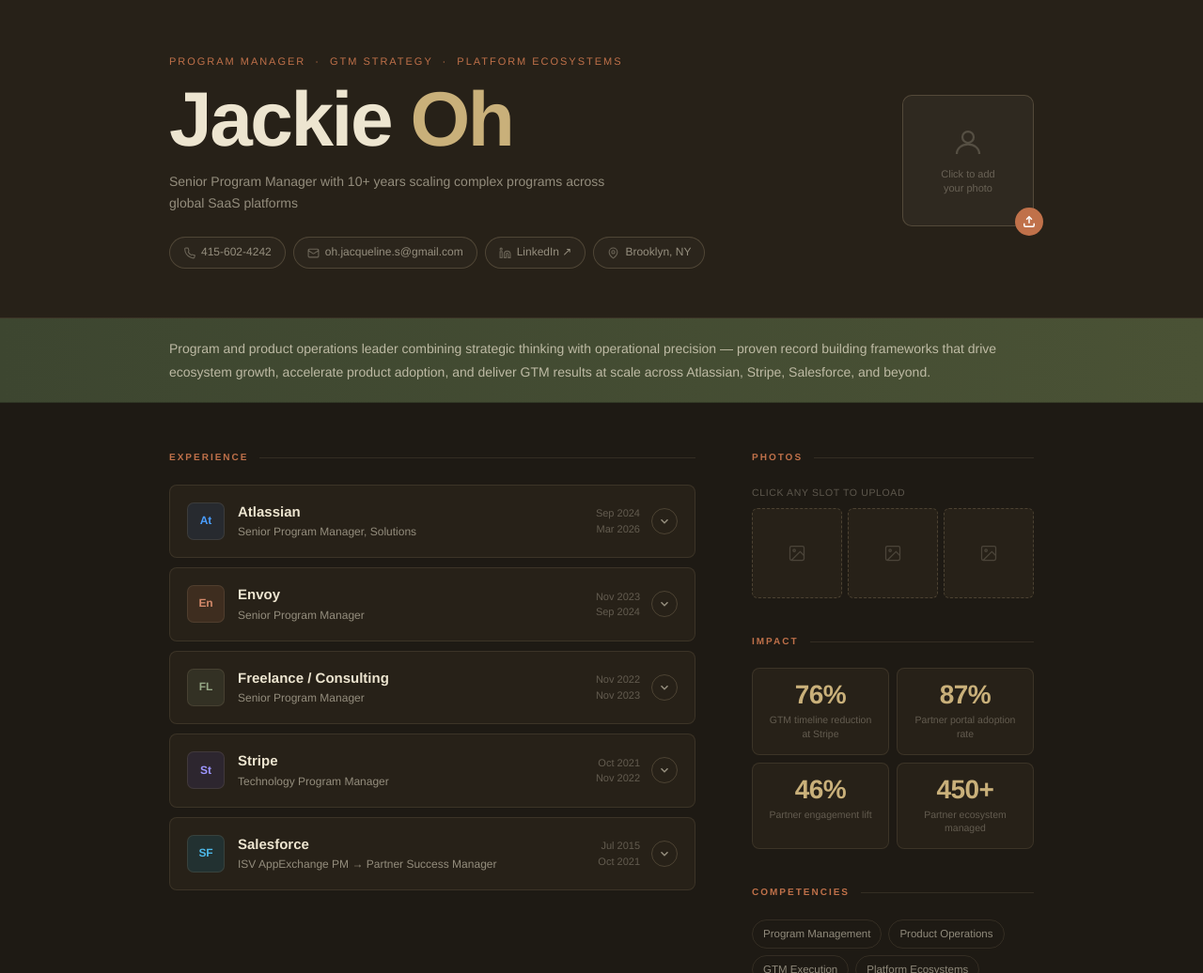
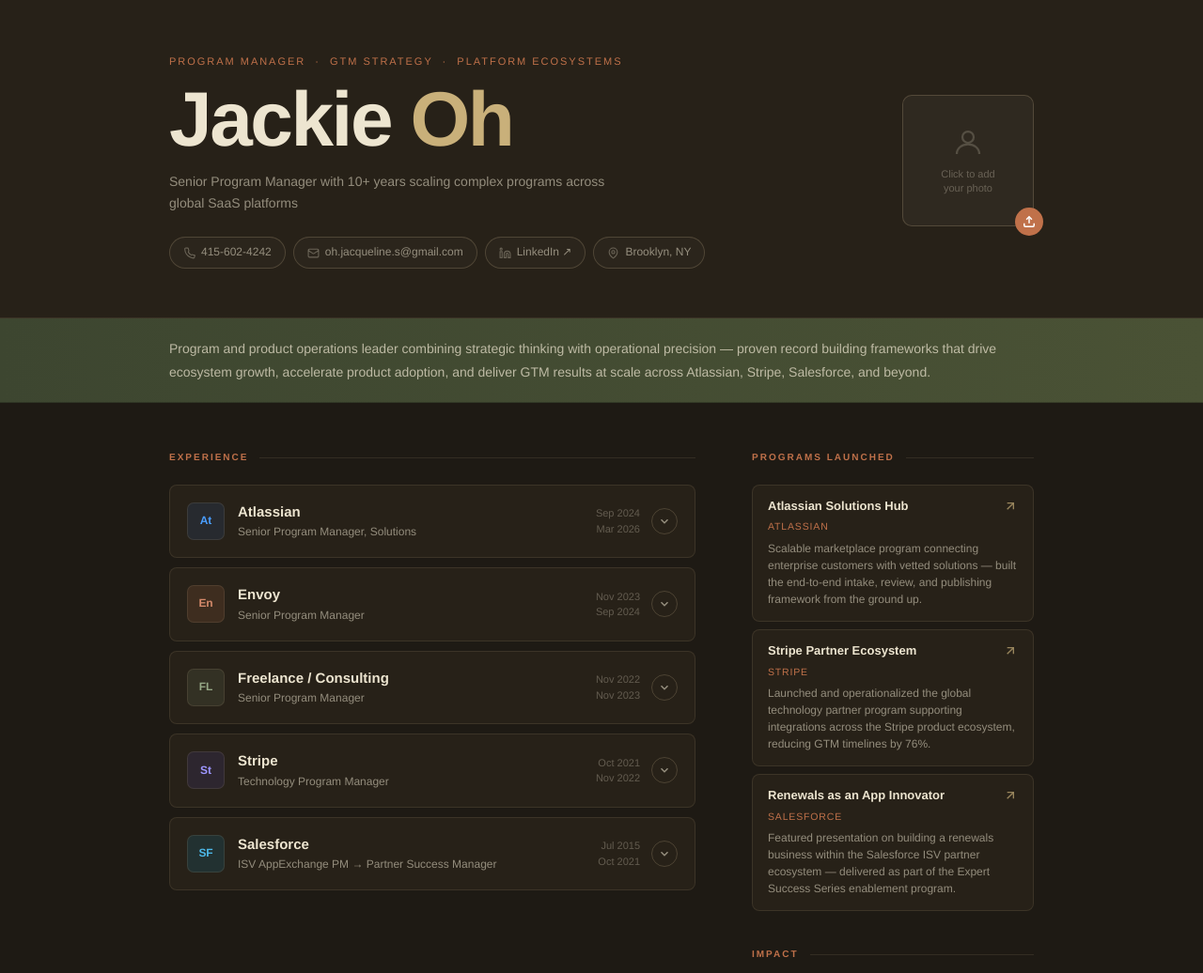
Before and after one commit to oh-jackie/jackie-oh-resume, a plain HTML site: page index.html in a window 1280 px wide. Shown: the top 1036 px of the page at 94% size. Drawn offline with Linux system fonts and the light colour scheme.

Commit message:
Update index.html

```diff
--- a/index.html
+++ b/index.html
@@ -362,47 +362,64 @@
   /* ── SIDEBAR ── */
   .sidebar-section { margin-bottom: 38px; }
 
-  /* ── PHOTO GALLERY ── */
-  .gallery-note {
-    font-size: 10.5px;
-    color: var(--hint);
-    letter-spacing: 0.06em;
-    text-transform: uppercase;
+  /* ── PROGRAM LINKS ── */
+  .program-card {
+    display: block;
+    background: var(--surface);
+    border: 1px solid var(--border);
+    border-radius: 8px;
+    padding: 14px 16px;
     margin-bottom: 8px;
+    transition: border-color 0.2s, background 0.2s;
+    text-decoration: none;
   }
 
-  .gallery-grid {
-    display: grid;
-    grid-template-columns: repeat(3, 1fr);
-    gap: 6px;
+  .program-card:hover {
+    border-color: var(--sand);
+    background: var(--surface2);
+    color: inherit;
   }
 
-  .gallery-slot {
-    aspect-ratio: 1;
-    border-radius: 6px;
-    border: 1px dashed var(--border2);
-    background: var(--surface);
+  .program-card-top {
     display: flex;
     align-items: center;
-    justify-content: center;
-    cursor: pointer;
-    transition: border-color 0.2s, background 0.2s;
-    overflow: hidden;
-    position: relative;
+    justify-content: space-between;
+    gap: 8px;
+    margin-bottom: 5px;
   }
 
-  .gallery-slot:hover { border-color: var(--sand); background: var(--surface2); }
-  .gallery-slot svg { width: 20px; height: 20px; opacity: 0.18; }
-
-  .gallery-slot img {
-    position: absolute;
-    inset: 0;
-    width: 100%;
-    height: 100%;
-    object-fit: cover;
+  .program-name {
+    font-size: 13px;
+    font-weight: 600;
+    color: var(--cream);
+    line-height: 1.3;
   }
 
-  #gallery-input { display: none; }
+  .program-arrow {
+    flex-shrink: 0;
+    width: 16px;
+    height: 16px;
+    color: var(--sand);
+    opacity: 0.7;
+    transition: opacity 0.2s, transform 0.2s;
+  }
+
+  .program-card:hover .program-arrow { opacity: 1; transform: translate(2px, -2px); }
+
+  .program-co {
+    font-size: 10.5px;
+    font-weight: 500;
+    letter-spacing: 0.08em;
+    text-transform: uppercase;
+    color: var(--terracotta);
+    margin-bottom: 5px;
+  }
+
+  .program-desc {
+    font-size: 12px;
+    color: var(--muted);
+    line-height: 1.5;
+  }
 
   /* ── METRICS ── */
   .metrics-grid {
@@ -678,14 +695,34 @@
   <aside>
 
     <div class="sidebar-section">
-      <h2 class="section-label">Photos</h2>
-      <p class="gallery-note">Click any slot to upload</p>
-      <div class="gallery-grid" id="gallery">
-        <div class="gallery-slot" onclick="openGallery(0)"><svg viewBox="0 0 24 24" fill="none" stroke="currentColor" stroke-width="1.5"><rect x="3" y="3" width="18" height="18" rx="2"/><circle cx="8.5" cy="8.5" r="1.5"/><path d="m21 15-5-5L5 21"/></svg></div>
-        <div class="gallery-slot" onclick="openGallery(1)"><svg viewBox="0 0 24 24" fill="none" stroke="currentColor" stroke-width="1.5"><rect x="3" y="3" width="18" height="18" rx="2"/><circle cx="8.5" cy="8.5" r="1.5"/><path d="m21 15-5-5L5 21"/></svg></div>
-        <div class="gallery-slot" onclick="openGallery(2)"><svg viewBox="0 0 24 24" fill="none" stroke="currentColor" stroke-width="1.5"><rect x="3" y="3" width="18" height="18" rx="2"/><circle cx="8.5" cy="8.5" r="1.5"/><path d="m21 15-5-5L5 21"/></svg></div>
-      </div>
-      <input type="file" id="gallery-input" accept="image/*">
+      <h2 class="section-label">Programs Launched</h2>
+
+      <a class="program-card" href="https://marketplace.atlassian.com/collections/solutions-hub" target="_blank">
+        <div class="program-card-top">
+          <span class="program-name">Atlassian Solutions Hub</span>
+          <svg class="program-arrow" viewBox="0 0 24 24" fill="none" stroke="currentColor" stroke-width="2"><path d="M7 17L17 7M7 7h10v10"/></svg>
+        </div>
+        <div class="program-co">Atlassian</div>
+        <div class="program-desc">Scalable marketplace program connecting enterprise customers with vetted solutions — built the end-to-end intake, review, and publishing framework from the ground up.</div>
+      </a>
+
+      <a class="program-card" href="https://stripe.com/newsroom/news/the-stripe-partner-ecosystem" target="_blank">
+        <div class="program-card-top">
+          <span class="program-name">Stripe Partner Ecosystem</span>
+          <svg class="program-arrow" viewBox="0 0 24 24" fill="none" stroke="currentColor" stroke-width="2"><path d="M7 17L17 7M7 7h10v10"/></svg>
+        </div>
+        <div class="program-co">Stripe</div>
+        <div class="program-desc">Launched and operationalized the global technology partner program supporting integrations across the Stripe product ecosystem, reducing GTM timelines by 76%.</div>
+      </a>
+
+      <a class="program-card" href="https://www.slideshare.net/slideshow/your-renewals-businesses-as-an-app-innovator-december-13-2016/70379570" target="_blank">
+        <div class="program-card-top">
+          <span class="program-name">Renewals as an App Innovator</span>
+          <svg class="program-arrow" viewBox="0 0 24 24" fill="none" stroke="currentColor" stroke-width="2"><path d="M7 17L17 7M7 7h10v10"/></svg>
+        </div>
+        <div class="program-co">Salesforce</div>
+        <div class="program-desc">Featured presentation on building a renewals business within the Salesforce ISV partner ecosystem — delivered as part of the Expert Success Series enablement program.</div>
+      </a>
     </div>
 
     <div class="sidebar-section">
@@ -764,24 +801,7 @@
     reader.readAsDataURL(file);
   });
 
-  let currentSlot = 0;
-  function openGallery(idx) { currentSlot = idx; document.getElementById('gallery-input').click(); }
 
-  document.getElementById('gallery-input').addEventListener('change', function(e) {
-    const file = e.target.files[0];
-    if (!file) return;
-    const reader = new FileReader();
-    reader.onload = ev => {
-      const slot = document.querySelectorAll('.gallery-slot')[currentSlot];
-      const svg = slot.querySelector('svg');
-      if (svg) svg.style.display = 'none';
-      let img = slot.querySelector('img');
-      if (!img) { img = document.createElement('img'); slot.appendChild(img); }
-      img.src = ev.target.result;
-    };
-    reader.readAsDataURL(file);
-    this.value = '';
-  });
 </script>
 </body>
 </html>
```
